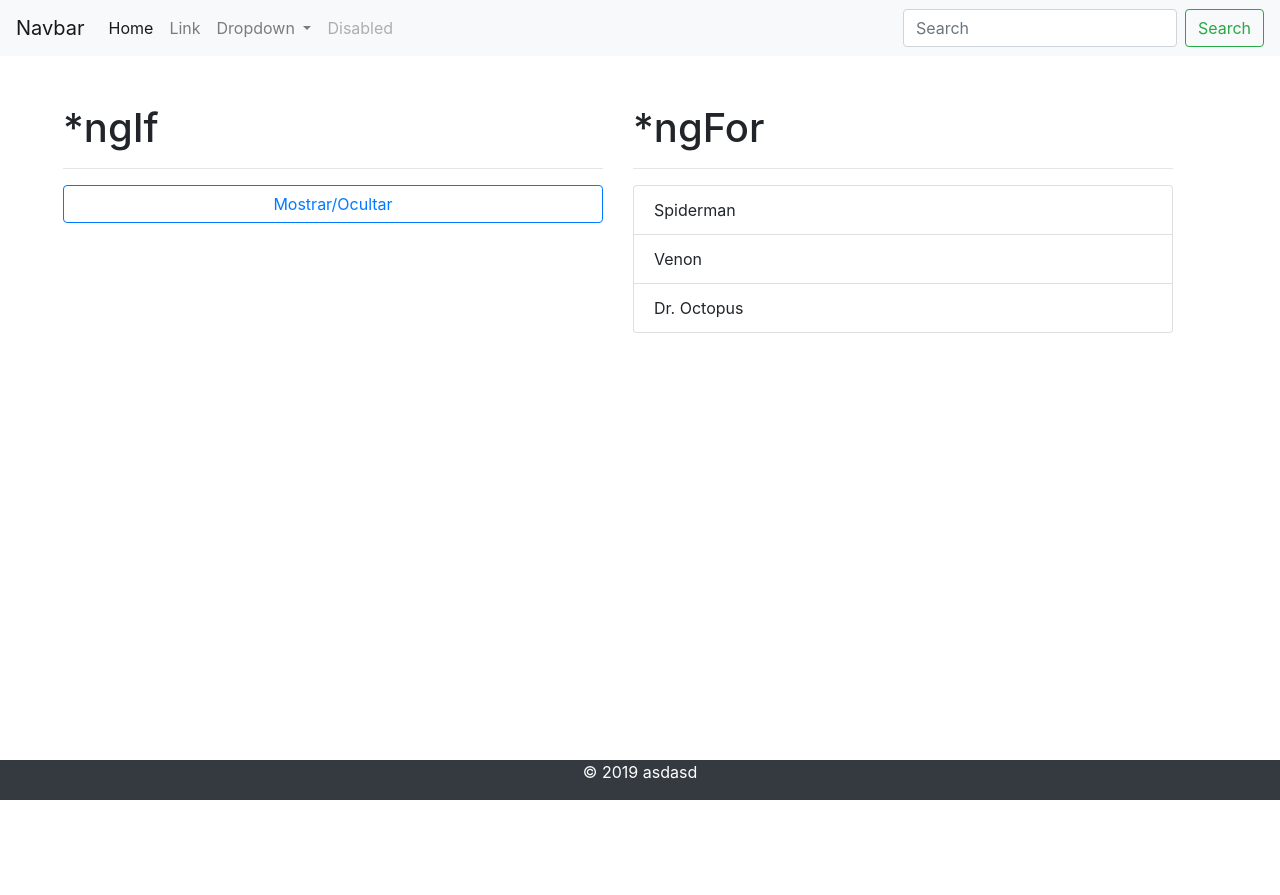
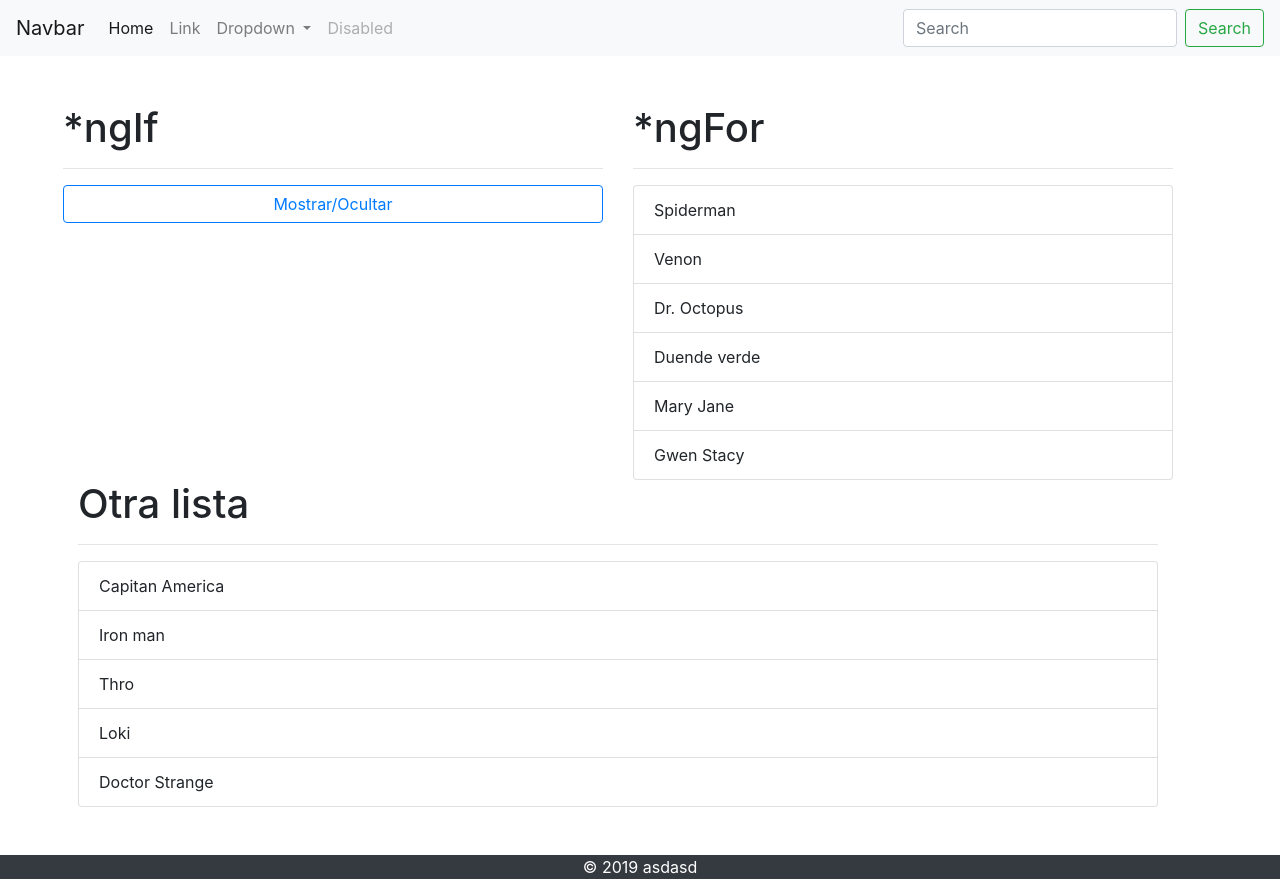
Before and after one commit to andreslond/EjemplosAngular, an Angular app: page / in a window 1280 px wide. Before the commit the page ends 800 px from the top, so only its background shows below. Built offline with nearby package versions, Linux system fonts and the light colour scheme.

Commit message:
Agrega contenido adicional

```diff
--- a/src/app/components/body/body.component.html
+++ b/src/app/components/body/body.component.html
@@ -23,3 +23,14 @@
         </ul>
     </div>
 </div>
+<div>
+    <div class="col">
+        <h1>Otra lista</h1>
+        <hr>
+        <ul class="list-group">
+            <li *ngFor="let item of personajes2" class="list-group-item">
+                {{item}}
+            </li>
+        </ul>
+    </div>
+</div>
--- a/src/app/components/body/body.component.ts
+++ b/src/app/components/body/body.component.ts
@@ -13,6 +13,8 @@ export class BodyComponent {
         autor: 'Ben Parker'
     };
 
-    personales: string[] = ['Spiderman', 'Venon', 'Dr. Octopus'];
+    personales: string[] = ['Spiderman', 'Venon', 'Dr. Octopus', 'Duende verde', 'Mary Jane', 'Gwen Stacy'];
+
+    personajes2: string[] = ['Capitan America', 'Iron man', 'Thro', 'Loki', 'Doctor Strange'];
 
 }
--- a/src/styles.css
+++ b/src/styles.css
@@ -2,7 +2,7 @@
 
 footer {
     color: white;
-    position: absolute;
-    bottom: 0px;
+    position: relative;
+    bottom:  0px;
     width: 100%;
 }
```
